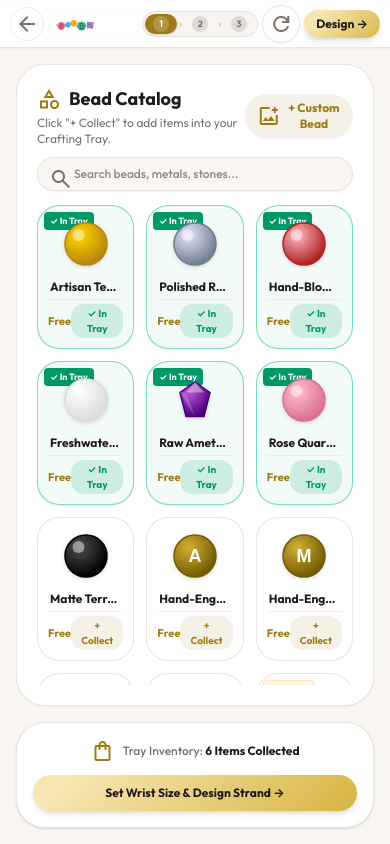
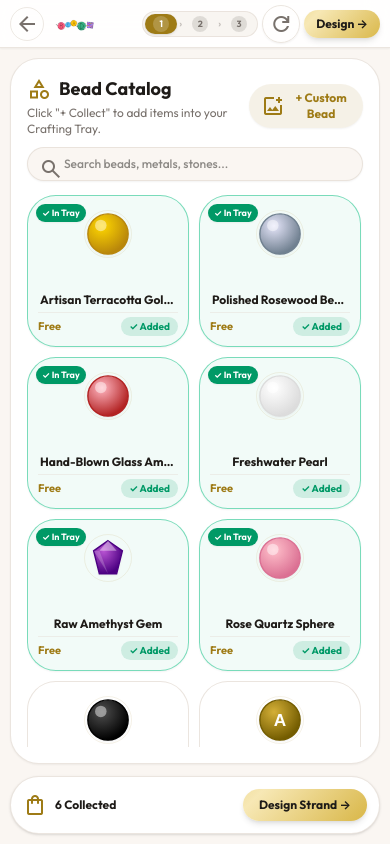
Before and after one commit to Ash7810/Beadu-x-Froyo, a Next.js app: page /builder in a window 390 px wide. Built offline with nearby package versions, Linux system fonts and the light colour scheme.

Commit message:
fix: mobile grid spacing, catalog 2-column layout, and crafting tray dimensions

```diff
--- a/app/builder/page.tsx
+++ b/app/builder/page.tsx
@@ -331,8 +331,8 @@ function BuilderContent() {
         {/* STEP 1: SELECT BEADS FOR TRAY */}
         {/* ========================================================================= */}
         {currentStep === 1 && (
-          <div className="flex-1 flex flex-col justify-between min-h-0 p-4 sm:p-6 max-w-6xl mx-auto w-full gap-4">
-            <div className="flex-1 min-h-0 bg-card rounded-2xl border border-border/80 p-4 sm:p-5 shadow-xs flex flex-col">
+          <div className="flex-1 flex flex-col justify-between min-h-0 p-2.5 sm:p-4 md:p-6 max-w-6xl mx-auto w-full gap-3">
+            <div className="flex-1 min-h-0 bg-card rounded-2xl border border-border/80 p-3 sm:p-5 shadow-xs flex flex-col">
               <BeadLibrary
                 beads={beads}
                 trayBeadIds={trayBeads.map((b) => b.id)}
@@ -345,20 +345,20 @@ function BuilderContent() {
 
             {/* Step 1 Bottom Proceed Bar */}
             <div className="w-full shrink-0">
-              <div className="flex flex-col sm:flex-row justify-between items-center bg-card border border-border/80 p-4 rounded-2xl shadow-sm gap-3">
+              <div className="flex flex-row justify-between items-center bg-card border border-border/80 p-3 sm:p-4 rounded-2xl shadow-sm gap-2">
                 <div className="text-xs flex items-center gap-2">
                   <span className="material-symbols-outlined text-primary text-base">shopping_bag</span>
                   <div>
-                    <span className="text-muted-foreground font-medium">Tray Inventory: </span>
-                    <strong className="text-foreground font-bold">{trayBeads.length} Items Collected</strong>
+                    <span className="text-muted-foreground font-medium hidden xs:inline">Tray Inventory: </span>
+                    <strong className="text-foreground font-bold">{trayBeads.length} Collected</strong>
                   </div>
                 </div>
 
                 <button
                   onClick={() => setCurrentStep(2)}
-                  className="w-full sm:w-auto px-6 py-2.5 gold-shimmer text-on-primary-container font-bold text-xs rounded-full shadow-md hover:scale-[1.02] active:scale-98 transition-all flex items-center justify-center gap-2"
+                  className="px-4 py-2 sm:px-6 sm:py-2.5 gold-shimmer text-on-primary-container font-bold text-xs rounded-full shadow-md hover:scale-[1.02] active:scale-98 transition-all flex items-center justify-center gap-1.5 shrink-0"
                 >
-                  <span>Set Wrist Size & Design Strand →</span>
+                  <span>Design Strand →</span>
                 </button>
               </div>
             </div>
@@ -369,7 +369,7 @@ function BuilderContent() {
         {/* STEP 2: DESIGN STRAND & CRAFTING TRAY */}
         {/* ========================================================================= */}
         {currentStep === 2 && (
-          <div className="flex-1 flex flex-col justify-between overflow-hidden p-3 sm:p-4 max-w-6xl mx-auto w-full gap-3">
+          <div className="flex-1 flex flex-col justify-between overflow-hidden p-2 sm:p-4 max-w-6xl mx-auto w-full gap-2.5">
             {/* Main Interactive Strand Canvas Stage */}
             <div className="flex-1 w-full min-h-0 flex items-center justify-center">
               <BraceletCanvas allBeads={beads} />
--- a/components/builder/BeadLibrary.tsx
+++ b/components/builder/BeadLibrary.tsx
@@ -49,7 +49,7 @@ export const DraggableBeadItem = memo(function DraggableBeadItem({
       {...listeners}
       {...attributes}
       onClick={handleToggle}
-      className={`group relative flex flex-col items-center justify-between p-2.5 sm:p-3 rounded-xl border transition-all cursor-grab active:cursor-grabbing select-none h-36 sm:h-40 ${
+      className={`group relative flex flex-col items-center justify-between p-2.5 sm:p-3 rounded-2xl border transition-all cursor-grab active:cursor-grabbing select-none h-38 sm:h-44 ${
         isSelected
           ? "border-primary ring-2 ring-primary/40 bg-primary/10 shadow-xs"
           : isInTray
@@ -58,24 +58,24 @@ export const DraggableBeadItem = memo(function DraggableBeadItem({
       } ${isDragging ? "opacity-30 scale-95 ring-2 ring-primary" : ""}`}
     >
       {isSelected ? (
-        <span className="absolute left-1.5 top-1.5 text-[9px] font-bold px-1.5 py-0.5 rounded bg-primary text-primary-foreground shadow-xs">
+        <span className="absolute left-2 top-2 text-[9px] font-bold px-1.5 py-0.5 rounded-full bg-primary text-primary-foreground shadow-xs">
           Active
         </span>
       ) : isInTray ? (
-        <span className="absolute left-1.5 top-1.5 text-[9px] font-bold px-1.5 py-0.5 rounded bg-emerald-600 text-white shadow-xs">
+        <span className="absolute left-2 top-2 text-[9px] font-bold px-1.5 py-0.5 rounded-full bg-emerald-600 text-white shadow-xs">
           ✓ In Tray
         </span>
       ) : bead.isPremium || bead.price > 0 ? (
-        <span className="absolute left-1.5 top-1.5 text-[9px] font-bold px-1.5 py-0.5 rounded bg-amber-500/10 text-amber-700 dark:text-amber-400 border border-amber-500/20">
+        <span className="absolute left-2 top-2 text-[9px] font-bold px-1.5 py-0.5 rounded-full bg-amber-500/10 text-amber-700 dark:text-amber-400 border border-amber-500/20">
           Premium
         </span>
       ) : null}
 
-      <div className="w-12 h-12 sm:w-14 sm:h-14 my-1 flex items-center justify-center group-hover:scale-110 transition-transform">
+      <div className="w-12 h-12 sm:w-16 sm:h-16 my-1 flex items-center justify-center group-hover:scale-110 transition-transform">
         <img
           src={bead.imageUrl}
           alt={bead.name}
-          className="w-full h-full object-cover drop-shadow-sm pointer-events-none rounded-full"
+          className="w-full h-full object-cover drop-shadow-xs pointer-events-none rounded-full border border-primary/10"
         />
       </div>
 
@@ -83,7 +83,7 @@ export const DraggableBeadItem = memo(function DraggableBeadItem({
         <span className="block text-xs font-bold text-foreground truncate px-0.5" title={bead.name}>
           {bead.name}
         </span>
-        <div className="flex items-center justify-between pt-1 border-t border-border/50">
+        <div className="flex items-center justify-between pt-1 border-t border-border/50 gap-1">
           <span className="text-[11px] text-primary font-bold">
             {bead.isPremium || bead.price > 0 ? `₹${bead.price}` : "Free"}
           </span>
@@ -92,13 +92,13 @@ export const DraggableBeadItem = memo(function DraggableBeadItem({
               e.stopPropagation();
               handleToggle();
             }}
-            className={`px-2 py-0.5 text-[10px] font-bold rounded-md transition-colors ${
+            className={`px-2 py-0.5 text-[10px] font-bold rounded-full transition-colors whitespace-nowrap ${
               isInTray
                 ? "bg-emerald-600/15 text-emerald-600 hover:bg-destructive/10 hover:text-destructive"
                 : "bg-primary/10 hover:bg-primary/20 text-primary"
             }`}
           >
-            {isInTray ? "✓ In Tray" : "+ Collect"}
+            {isInTray ? "✓ Added" : "+ Collect"}
           </button>
         </div>
       </div>
@@ -212,8 +212,8 @@ export function BeadLibrary({
         </div>
       </div>
 
-      {/* Bead Grid - 3 columns, all cards fully visible, overflow scrollable */}
-      <div className="grid grid-cols-3 gap-3 overflow-y-auto overflow-x-hidden flex-1 min-h-0">
+      {/* Bead Grid - 2 columns on mobile, 3 on tablet, 4 on desktop */}
+      <div className="grid grid-cols-2 sm:grid-cols-3 lg:grid-cols-4 gap-2.5 sm:gap-3.5 overflow-y-auto overflow-x-hidden flex-1 min-h-0 pr-0.5">
         {filtered.length === 0 ? (
           <div className="col-span-full py-12 text-center text-xs text-muted-foreground space-y-2">
             <span className="material-symbols-outlined text-3xl opacity-40">inventory_2</span>
--- a/components/builder/CraftingTray.tsx
+++ b/components/builder/CraftingTray.tsx
@@ -24,21 +24,21 @@ function DraggableTrayBeadItem({
       {...listeners}
       {...attributes}
       onClick={() => onPlaceBead(bead)}
-      className={`group relative flex flex-col items-center justify-between p-1.5 sm:p-2 rounded-xl bg-card border border-border/80 shadow-xs hover:border-primary/60 hover:bg-muted/30 transition-all cursor-grab active:cursor-grabbing touch-pan-x select-none shrink-0 w-18 h-20 sm:w-22 sm:h-24 ${
+      className={`group relative flex flex-col items-center justify-between p-2 rounded-2xl bg-card border border-border/80 shadow-xs hover:border-primary/60 hover:bg-muted/30 transition-all cursor-grab active:cursor-grabbing touch-pan-x select-none shrink-0 w-20 h-22 sm:w-24 sm:h-26 ${
         isDragging ? "opacity-30 scale-90 ring-2 ring-primary" : ""
       }`}
       title={`${bead.name} • ${bead.material}`}
     >
-      <div className="w-10 h-10 my-0.5 flex items-center justify-center group-hover:scale-110 transition-transform">
+      <div className="w-11 h-11 sm:w-13 sm:h-13 my-0.5 flex items-center justify-center group-hover:scale-110 transition-transform">
         <img
           src={bead.imageUrl}
           alt={bead.name}
-          className="w-full h-full object-cover drop-shadow-sm pointer-events-none rounded-full border border-primary/20"
+          className="w-full h-full object-cover drop-shadow-xs pointer-events-none rounded-full border border-primary/20"
         />
       </div>
 
-      <div className="w-full text-center space-y-0 text-[10px]">
-        <span className="block font-semibold text-foreground truncate w-full leading-tight px-1" title={bead.name}>
+      <div className="w-full text-center space-y-0.5 text-[10px]">
+        <span className="block font-bold text-foreground truncate w-full leading-tight px-1" title={bead.name}>
           {bead.name}
         </span>
         <span className="block text-[9px] text-primary font-bold">
```
